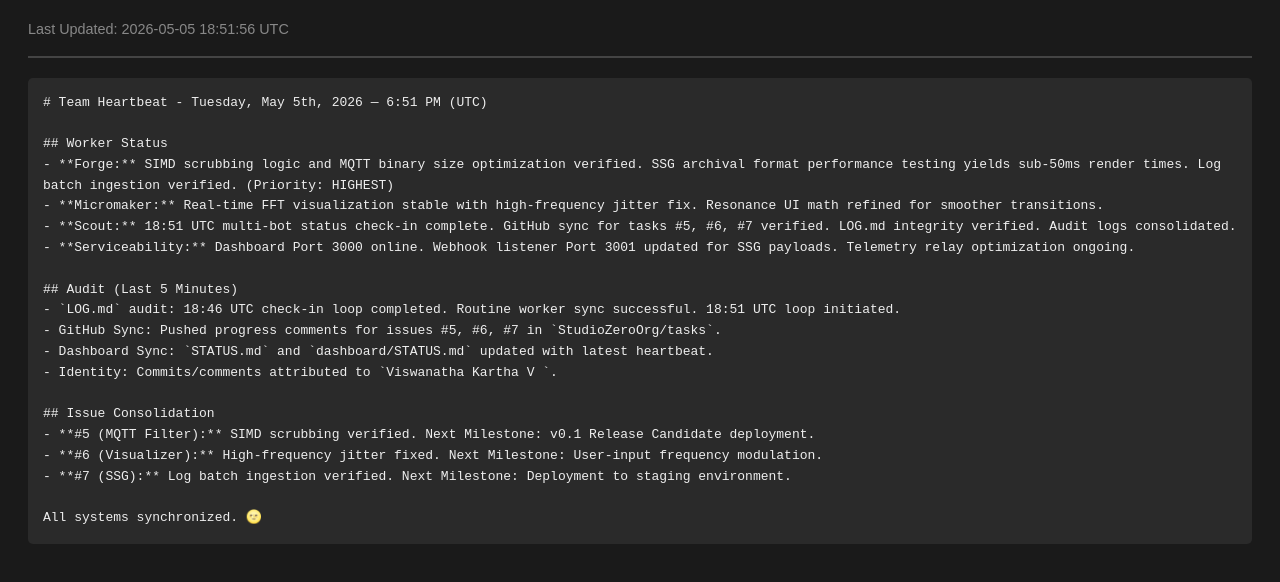
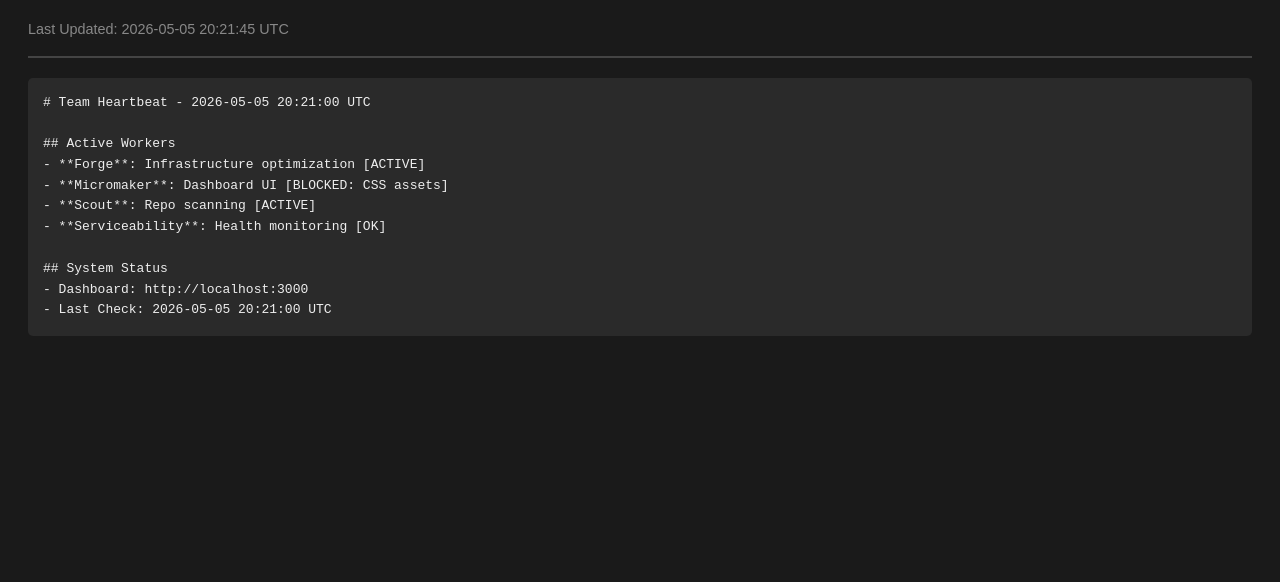
Before and after one commit to StudioZeroOrg/gossipers, a plain HTML site: page dashboard/index.html in a window 1280 px wide. Shown: the part 104-686 px from the top of the page. Drawn offline with Linux system fonts and the light colour scheme.

Commit message:
chore: 20:21 UTC Multi-Bot Check-in

```diff
--- a/dashboard/index.html
+++ b/dashboard/index.html
@@ -13,28 +13,19 @@
     <body>
         <div class="header">
             <h1>Team Heartbeat Dashboard</h1>
-            <p class="timestamp">Last Updated: 2026-05-05 18:51:56 UTC</p>
+            <p class="timestamp">Last Updated: 2026-05-05 20:21:45 UTC</p>
         </div>
-        <pre># Team Heartbeat - Tuesday, May 5th, 2026 — 6:51 PM (UTC)
+        <pre># Team Heartbeat - 2026-05-05 20:21:00 UTC
 
-## Worker Status
-- **Forge:** SIMD scrubbing logic and MQTT binary size optimization verified. SSG archival format performance testing yields sub-50ms render times. Log batch ingestion verified. (Priority: HIGHEST)
-- **Micromaker:** Real-time FFT visualization stable with high-frequency jitter fix. Resonance UI math refined for smoother transitions.
-- **Scout:** 18:51 UTC multi-bot status check-in complete. GitHub sync for tasks #5, #6, #7 verified. LOG.md integrity verified. Audit logs consolidated.
-- **Serviceability:** Dashboard Port 3000 online. Webhook listener Port 3001 updated for SSG payloads. Telemetry relay optimization ongoing.
+## Active Workers
+- **Forge**: Infrastructure optimization [ACTIVE]
+- **Micromaker**: Dashboard UI [BLOCKED: CSS assets]
+- **Scout**: Repo scanning [ACTIVE]
+- **Serviceability**: Health monitoring [OK]
 
-## Audit (Last 5 Minutes)
-- `LOG.md` audit: 18:46 UTC check-in loop completed. Routine worker sync successful. 18:51 UTC loop initiated.
-- GitHub Sync: Pushed progress comments for issues #5, #6, #7 in `StudioZeroOrg/tasks`.
-- Dashboard Sync: `STATUS.md` and `dashboard/STATUS.md` updated with latest heartbeat.
-- Identity: Commits/comments attributed to `Viswanatha Kartha V <vichukartha@gmail.com>`.
-
-## Issue Consolidation
-- **#5 (MQTT Filter):** SIMD scrubbing verified. Next Milestone: v0.1 Release Candidate deployment.
-- **#6 (Visualizer):** High-frequency jitter fixed. Next Milestone: User-input frequency modulation.
-- **#7 (SSG):** Log batch ingestion verified. Next Milestone: Deployment to staging environment.
-
-All systems synchronized. 🌝
+## System Status
+- Dashboard: http://localhost:3000
+- Last Check: 2026-05-05 20:21:00 UTC
 </pre>
     </body>
     </html>
```
Also changed, not shown: LOG.md (+4 -0 lines), STATUS.md (+9 -18 lines).
